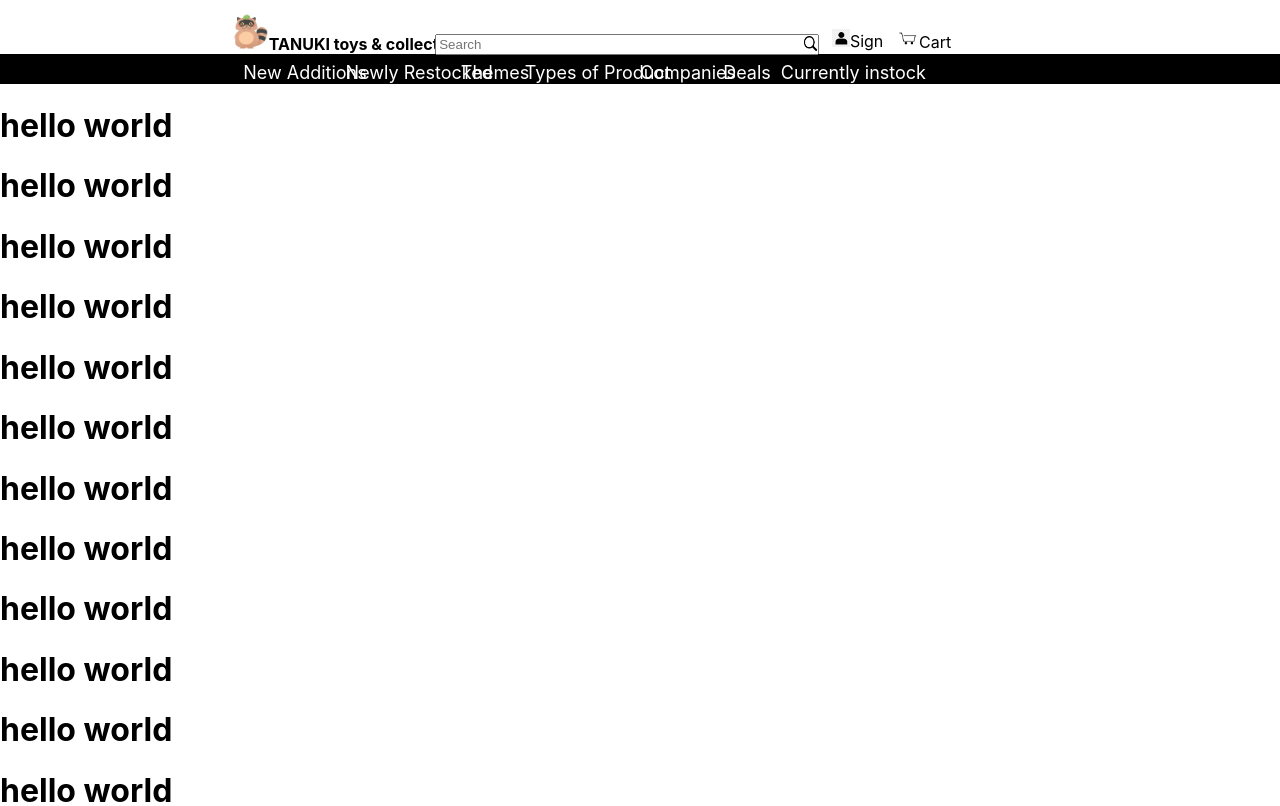
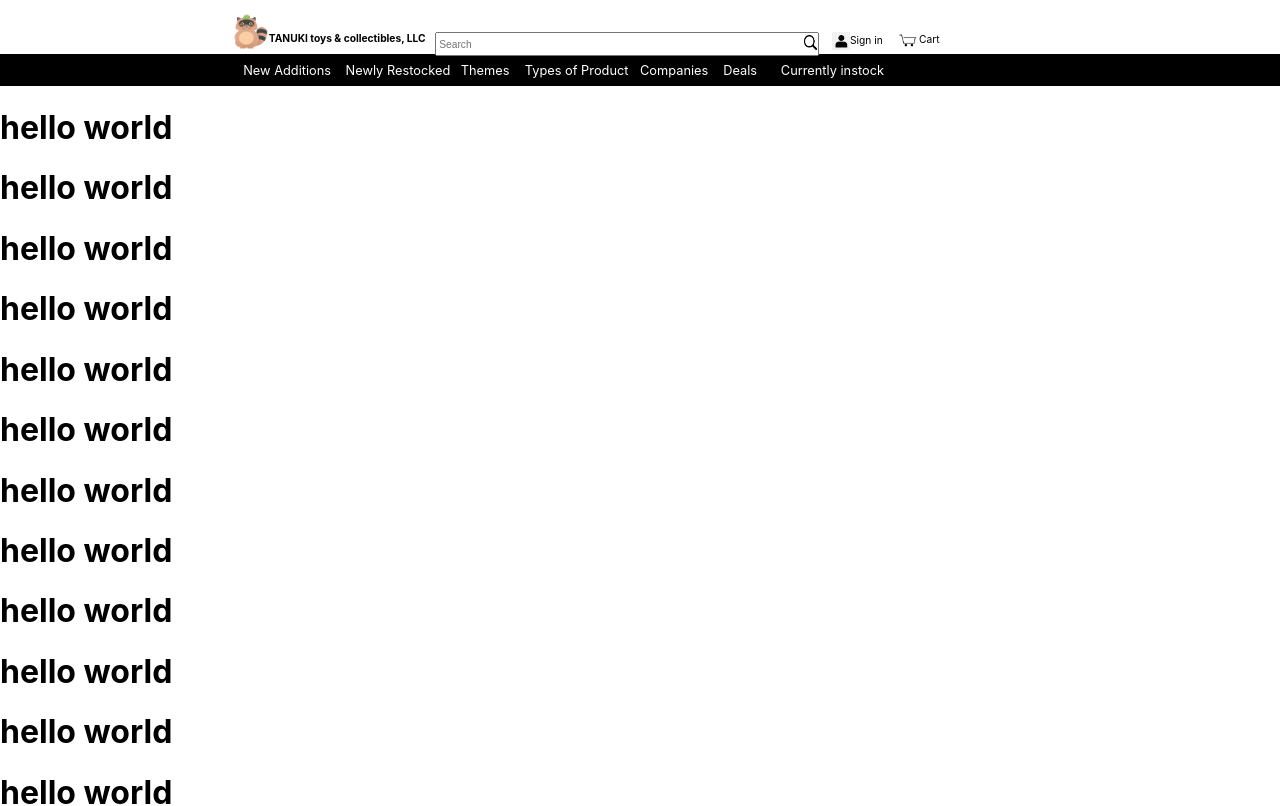
Before and after one commit to justincando/Tanukiweb, a React (Create React App) app: page / in a window 1280 px wide. Shown: the top 806 px of the page. Built offline with nearby package versions, Linux system fonts and the light colour scheme.

Commit message:
fixed res positioning

```diff
--- a/src/App.css
+++ b/src/App.css
@@ -5,7 +5,7 @@ HTML, body {
   margin: 0px;
   padding: 0px;
   border: 0px;
-  width:100%
+  min-width:100%;
   }
 
 .App-logo {
--- a/src/components/Navbar.css
+++ b/src/components/Navbar.css
@@ -1,3 +1,4 @@
+
     #logo{
         height:3%;
         width:3%;
@@ -5,35 +6,48 @@
         margin-left:18%;
 
     }
-nav{
-    position: sticky;
-    top: 0;
-    background-color: white;
+    body{
+        min-width: 300px;
+
     }
+    .navbar{
+        position:static;
+        white-space: nowrap;
+        min-width: 100%;
+    }
+
+
+
     #title{
-    font-size: 16px;
-    top: 40%;
+
+        font-size: .8vw;
+        top: 4vh;
         position: absolute;
         font-weight: bold;
+
     }
     #search{
         position: absolute;
-    left: 34%;
-    top: 40%;
-    width:30%;
+        left: 34vw;
+        top: 4vh;
+        width:30vw;
+        height:3vh;
+        font-size: .8vw;
     }
     #mag{
-    height:18%;
-    width:1%;
+        height:1.8vh;
+        width:1vw;
     position: absolute;
-   top:42.2%;
-   left: 62.8%;
+    top:4.4vh;
+    left: 62.8vw;
+
     }
     #signin{
     position: absolute;
-   top:34%;
-   left: 65%;
-   width: 4%;
+    top:4vh;
+    left: 65vw;
+    width: 4vw;
+    font-size: .8vw;
     }
     #person{
         height:30%;
@@ -45,17 +59,19 @@ nav{
     }
     #checkout{
         position: absolute;
-    top:36%;
+        top:4vh;
         left: 70%;
         width:4%
     }
     #cart{
         height:15%;
         width:45%;
+        top:.1vh;
     }
     #basket{
         position: absolute;
-    top:10%;
+        top:.1vh;
+        font-size: .8vw;
     }
     #checkout:hover{
         border: 1px solid;
@@ -69,8 +85,9 @@ nav{
     }
     #bottomNav{
         background-color: black;
-    height: 30px;
+        height: 4vh;
         z-index: 1;
+        font-size: .8vw;
     }
     #new{
         color: white;
@@ -81,6 +98,7 @@ nav{
         position:absolute;
         left: 19%;
         top:73%;
+        font-size: 1vw;
     }
     #new:hover{
         background-color: white;
@@ -97,6 +115,7 @@ nav{
         position:absolute;
         left: 27%;
         top:73%;
+        font-size: 1vw;
     }
     #restock:hover{
         background-color: white;
@@ -114,6 +133,7 @@ nav{
         left: 36%;
         top:73%;
         overflow: hidden;
+        font-size: 1vw;
     }
     #theme:hover{
         background-color: white;
@@ -130,6 +150,7 @@ nav{
         position:absolute;
         left: 41%;
         top:73%;
+        font-size: 1vw;
     }
     #type:hover{
         background-color: white;
@@ -146,6 +167,7 @@ nav{
         position:absolute;
         left: 50%;
         top:73%;
+        font-size: 1vw;
     }
     #companies:hover{
         background-color: white;
@@ -162,6 +184,7 @@ nav{
         position:absolute;
         left: 56.5%;
         top:73%;
+        font-size: 1vw;
     }
     #deals:hover{
         background-color: white;
@@ -178,7 +201,7 @@ nav{
         position:absolute;
         left: 61%;
         top:73%;
-
+        font-size: 1vw;
     }
     #instock:hover{
         background-color: white;
@@ -191,8 +214,8 @@ nav{
         position:absolute;
         z-index: 1;
         background-color: white;
-    left:500px;
-    top:110px;
+        left:25vw;
+        top:11.9vh;
     }
     #theme:hover + #drops{
         display: block;
@@ -201,8 +224,11 @@ nav{
         display: block;
     }
     td{
-    padding:20px;
-
+        padding-top:.5vh;
+        padding-bottom: .5vh;
+        padding-left: .5vw;
+        padding-right: .5vw;
+        font-size: 1vw;
     }
     td:hover{
         border: 1px solid;
@@ -214,8 +240,8 @@ td:hover{
         position:absolute;
         z-index: 1;
         background-color: white;
-    left:700px;
-    top:109px;
+        left:38vw;
+        top:11.9vh;
     }
     #type:hover + #dropstype{
         display: block;
@@ -228,8 +254,8 @@ td:hover{
         position:absolute;
         z-index: 1;
         background-color: white;
-    left:750px;
-    top:109px;
+        left:42vw;
+        top:11.9vh;
     }
     #companies:hover + #dropscomp{
         display: block;
@@ -237,3 +263,10 @@ td:hover{
     #dropscomp:hover{
         display: block;
     }
+    nav{
+        width:100%;
+        height:100%;
+        position: sticky;
+        top: 0;
+        background-color: white;
+    }
--- a/src/components/Navbar.js
+++ b/src/components/Navbar.js
@@ -6,6 +6,7 @@ import './Navbar.css';
 export default function Navbar(){
     return(
         <nav>
+            <div className= "navbar">
                 <div id = "topNav">
                     <img src = {logo} alt ="tanuki" id = "logo" />
                     <span id ="title">TANUKI toys & collectibles, LLC</span>
@@ -105,7 +106,7 @@ export default function Navbar(){
                     <p id = "deals">Deals</p>
                     <p id ="instock">Currently instock</p>
                 </div>
-
+            </div>
         </nav>
     )
 }
```
Lines whose indentation alone changed are shown as unchanged.
